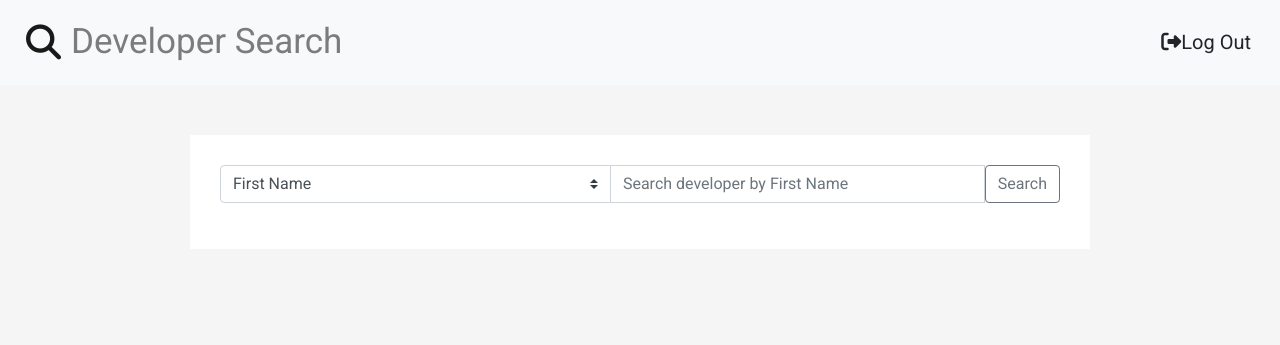
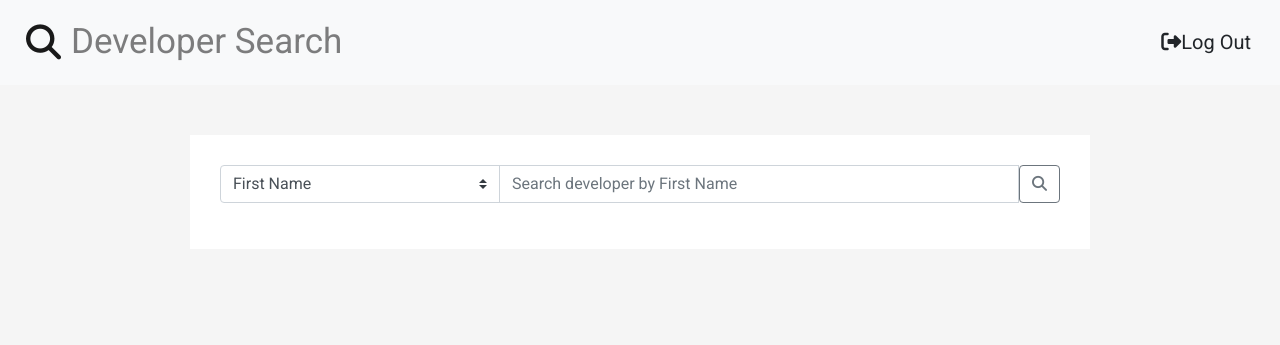
Before and after one commit to sourcenaman/developer-search, a PHP site: page /user.html in a window 1280 px wide. Shown: the top 345 px of the page. Run offline with PHP 8.4, Linux system fonts and the light colour scheme; some libraries are stand-ins or nearby versions.

Commit message:
Removed case-sensitive search and added search bar icon

```diff
--- a/admin.html
+++ b/admin.html
@@ -37,7 +37,7 @@
     </nav>
     <section class="main-content">
       <div class="input-group mb-3">
-        <select class="custom-select" id="searchselect" onchange="searchSelect(this)">
+        <select class="custom-select col-4" id="searchselect" onchange="searchSelect(this)">
           <option name="Id" name="Id">Id</option>
           <option selected value="first_name">First Name</option>
           <option value="last_name">Last Name</option>
@@ -45,7 +45,7 @@
           <option value="contact_no">Contact No.</option>
         </select>
         <input type="text" class="form-control" id="search-input" placeholder="Search developer by First Name" />
-        <button class="btn btn-outline-secondary" type="submit" onclick="search()">Search</button>
+        <button class="btn btn-outline-secondary" type="submit" onclick="search()"><i class="navbar-brand fas fa-search search-icon"></i></button>
         <button class="btn btn-outline-success" type="submit" data-toggle='modal' data-target='#myModal2'><i class="fas fa-plus"></i></button>
       </div>
       <span id="table"></span>
--- a/css/index.css
+++ b/css/index.css
@@ -20,6 +20,12 @@ body {
 
 .data-update {
   color: blue;
+}
+
+.search-icon {
+  margin: 0px;
+  font-size: 15px;
+  padding: 0px;
 }
 
 /* Login form */
--- a/js/index.js
+++ b/js/index.js
@@ -41,7 +41,7 @@ function search(){
         success: function (result) {
             var tableData = "";
             for(var i = 0; i < result["data"].length; i++){
-                if (result["data"][i][searchBy] == search){
+                if (result["data"][i][searchBy].toLowerCase() == search.toLowerCase()){
                         tableData += "<table class='table table-responsive-md'><thead class='thead-light'><tr><th scope='col'>Id</th><th scope='col'>" + result["data"][i]['Id'] + "</th>";
                             if (window.location.pathname == "/admin.html"){
                                 tableData += "<th><i class='far fa-edit data-update' data-toggle='modal' data-target='#myModal' id='editButton" + result["data"][i]['Id'] + "'onclick=formFill(this.id)></i><i class='far fa-trash-alt data-delete' id='deleteButton" + result["data"][i]['Id'] + "' onclick=removeDev(this.id)></i></th>";
--- a/user.html
+++ b/user.html
@@ -35,7 +35,7 @@
 </nav>
 <section class="main-content">
     <div class="input-group mb-3">
-        <select class="custom-select" id="searchselect" onchange=searchSelect(this)>
+        <select class="custom-select col-4" id="searchselect" onchange="searchSelect(this)">
             <option name="Id" name="Id">Id</option>
             <option selected value="first_name">First Name</option>
             <option value="last_name">Last Name</option>
@@ -43,7 +43,7 @@
             <option value="contact_no">Contact No.</option>
         </select>
         <input type="text" class="form-control" id="search-input" placeholder="Search developer by First Name">
-        <button class="btn btn-outline-secondary" type="button" onclick=search()>Search</button>
+        <button class="btn btn-outline-secondary" type="submit" onclick="search()"><i class="navbar-brand fas fa-search search-icon"></i></button>
     </div>
 <span id="table"></span>
 </section>
```
